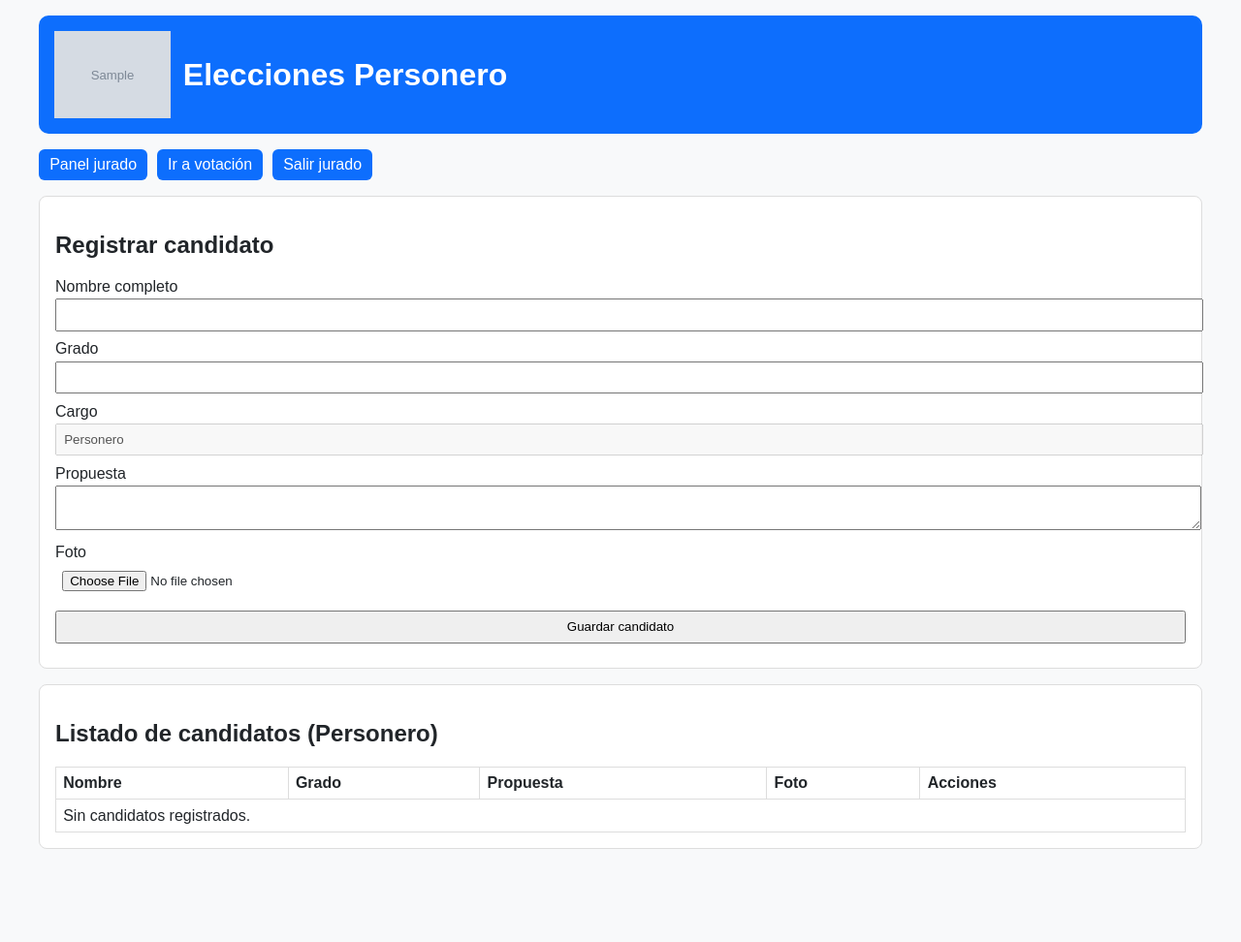
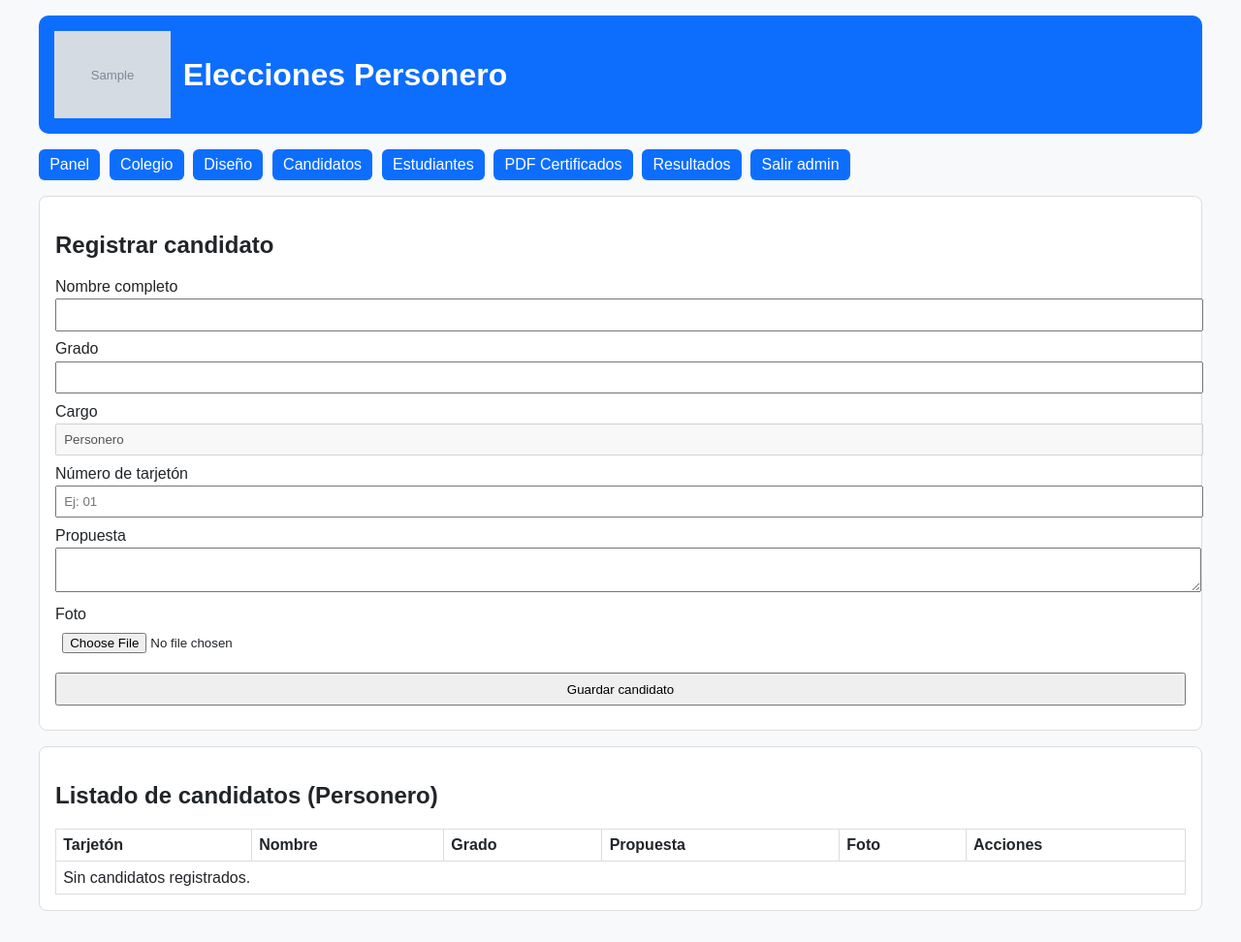
Before and after one commit to Stark-Tech-SA/Elecciones-Personero, a Flask app: page /admin/candidates in a window 1280 px wide. Shown: the whole page at 97% size. Before the commit the page ends 876 px from the top, so only its background shows below. Run offline with Flask 3, Linux system fonts and the light colour scheme; the visitor is signed in with stand-in values (Sample User, id 1); data comes from the database, SQL or seed files in the repository; tables that the repository leaves empty hold one stand-in row (values such as "Sample post"); grey boxes marked "Sample" are stand-in pictures.

Commit message:
Ocultar paneles sin login, agregar numero de tarjeton y ajustar foto en votacion

```diff
--- a/app.py
+++ b/app.py
@@ -99,6 +99,7 @@ def init_db():
             full_name TEXT NOT NULL,
             grade TEXT,
             position TEXT NOT NULL,
+            tarjeton_number TEXT,
             proposal TEXT,
             photo_path TEXT
         );
@@ -129,6 +130,7 @@ def init_db():
 
     ensure_column(db, "design_settings", "header_image_path", "TEXT")
     ensure_column(db, "design_settings", "background_image_path", "TEXT")
+    ensure_column(db, "candidates", "tarjeton_number", "TEXT")
 
     db.execute(
         """
@@ -463,13 +465,14 @@ def candidates():
                 db.execute(
                     """
                     UPDATE candidates
-                    SET full_name = ?, grade = ?, position = ?, proposal = ?, photo_path = ?
+                    SET full_name = ?, grade = ?, position = ?, tarjeton_number = ?, proposal = ?, photo_path = ?
                     WHERE id = ?
                     """,
                     (
                         request.form.get("full_name", "").strip(),
                         request.form.get("grade", "").strip(),
                         "Personero",
+                        request.form.get("tarjeton_number", "").strip(),
                         request.form.get("proposal", "").strip(),
                         final_photo,
                         int(candidate_id),
@@ -481,13 +484,14 @@ def candidates():
 
         db.execute(
             """
-            INSERT INTO candidates (full_name, grade, position, proposal, photo_path)
-            VALUES (?, ?, ?, ?, ?)
+            INSERT INTO candidates (full_name, grade, position, tarjeton_number, proposal, photo_path)
+            VALUES (?, ?, ?, ?, ?, ?)
             """,
             (
                 request.form.get("full_name", "").strip(),
                 request.form.get("grade", "").strip(),
                 "Personero",
+                request.form.get("tarjeton_number", "").strip(),
                 request.form.get("proposal", "").strip(),
                 photo_path,
             ),
@@ -499,7 +503,7 @@ def candidates():
     if edit_id:
         candidate_to_edit = db.execute("SELECT * FROM candidates WHERE id = ?", (edit_id,)).fetchone()
 
-    all_candidates = db.execute("SELECT * FROM candidates WHERE position = 'Personero' ORDER BY full_name").fetchall()
+    all_candidates = db.execute("SELECT * FROM candidates WHERE position = 'Personero' ORDER BY tarjeton_number, full_name").fetchall()
     return render_template("candidates.html", candidates=all_candidates, candidate_to_edit=candidate_to_edit)
 
 
@@ -825,7 +829,7 @@ def vote():
 
     positions = ["Personero"]
     candidates_by_position = {
-        position: db.execute("SELECT * FROM candidates WHERE position = ? ORDER BY full_name", (position,)).fetchall()
+        position: db.execute("SELECT * FROM candidates WHERE position = ? ORDER BY tarjeton_number, full_name", (position,)).fetchall()
         for position in positions
     }
 
--- a/templates/base.html
+++ b/templates/base.html
@@ -56,13 +56,13 @@
   </div>
   {% endif %}
 
-  {% if session.get('jury_logged') %}
+  {% if session.get('jury_logged') and request.path.startswith('/jurado') %}
   <nav>
     <a href="{{ url_for('jury_home') }}">Panel jurado</a>
     <a href="{{ url_for('login') }}">Ir a votación</a>
     <a href="{{ url_for('jury_logout') }}">Salir jurado</a>
   </nav>
-  {% elif session.get('admin_logged') and not is_voting_section %}
+  {% elif session.get('admin_logged') and request.path.startswith('/admin') and not is_voting_section %}
   <nav>
     <a href="{{ url_for('admin_home') }}">Panel</a>
     <a href="{{ url_for('school_info') }}">Colegio</a>
--- a/templates/candidates.html
+++ b/templates/candidates.html
@@ -13,6 +13,9 @@
 
     <label>Cargo</label>
     <input value="Personero" disabled>
+
+    <label>Número de tarjetón</label>
+    <input name="tarjeton_number" value="{{ candidate_to_edit.tarjeton_number if candidate_to_edit else '' }}" placeholder="Ej: 01" required>
 
     <label>Propuesta</label>
     <textarea name="proposal">{{ candidate_to_edit.proposal if candidate_to_edit else '' }}</textarea>
@@ -31,9 +34,10 @@
 <div class="card">
   <h2>Listado de candidatos (Personero)</h2>
   <table>
-    <tr><th>Nombre</th><th>Grado</th><th>Propuesta</th><th>Foto</th><th>Acciones</th></tr>
+    <tr><th>Tarjetón</th><th>Nombre</th><th>Grado</th><th>Propuesta</th><th>Foto</th><th>Acciones</th></tr>
     {% for c in candidates %}
       <tr>
+        <td><strong>#{{ c.tarjeton_number or "-" }}</strong></td>
         <td>{{ c.full_name }}</td>
         <td>{{ c.grade }}</td>
         <td>{{ c.proposal }}</td>
@@ -46,7 +50,7 @@
         </td>
       </tr>
     {% else %}
-      <tr><td colspan="5">Sin candidatos registrados.</td></tr>
+      <tr><td colspan="6">Sin candidatos registrados.</td></tr>
     {% endfor %}
   </table>
 </div>
--- a/templates/vote.html
+++ b/templates/vote.html
@@ -9,10 +9,11 @@
       {% for c in candidates_by_position['Personero'] %}
         <label style="border:1px solid #ddd; border-radius:10px; padding:12px; display:block; cursor:pointer; background:#fff;">
           <input type="radio" name="personero" value="{{ c.id }}" required>
-          <h3 style="margin:.4rem 0 .7rem; text-align:center; font-size:1.45rem;">{{ c.full_name }}</h3>
+          <div style="text-align:center; font-size:2rem; font-weight:800; color:#0d6efd;">#{{ c.tarjeton_number or "-" }}</div>
+          <h3 style="margin:.25rem 0 .7rem; text-align:center; font-size:1.45rem;">{{ c.full_name }}</h3>
           <p class="muted" style="margin:0 0 .5rem; text-align:center;">Grado: {{ c.grade or '-' }}</p>
           {% if c.photo_path %}
-            <img src="/{{ c.photo_path }}" alt="foto" style="width:min(100%, 420px); aspect-ratio:1 / 1; object-fit:cover; border-radius:8px; margin:0 auto .6rem; display:block;">
+            <img src="/{{ c.photo_path }}" alt="foto" style="width:min(100%, 280px); aspect-ratio:1 / 1; object-fit:cover; border-radius:8px; margin:0 auto .6rem; display:block;">
           {% endif %}
           <p style="margin:0;"><strong>Propuesta:</strong> {{ c.proposal or 'Sin propuesta registrada.' }}</p>
         </label>
```
